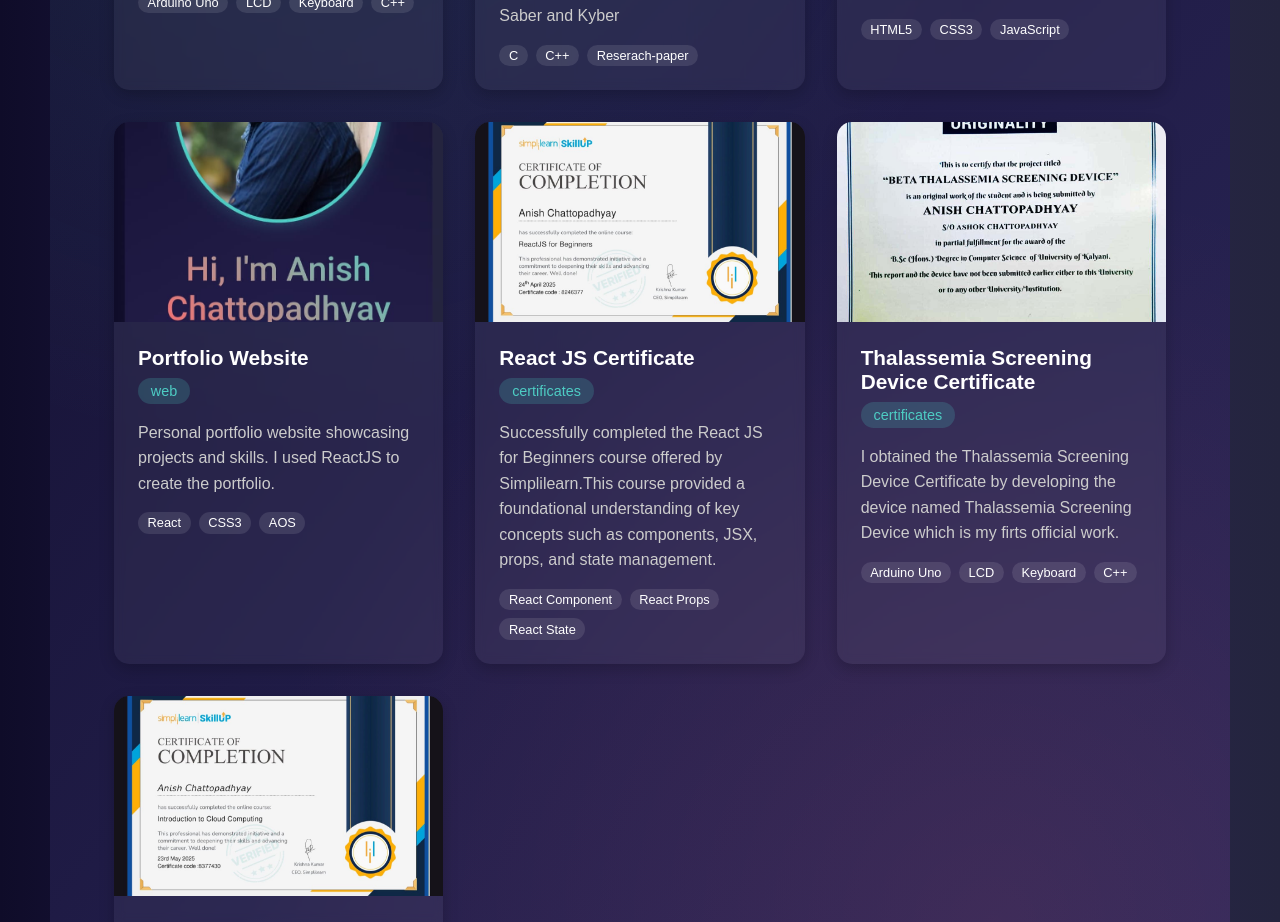
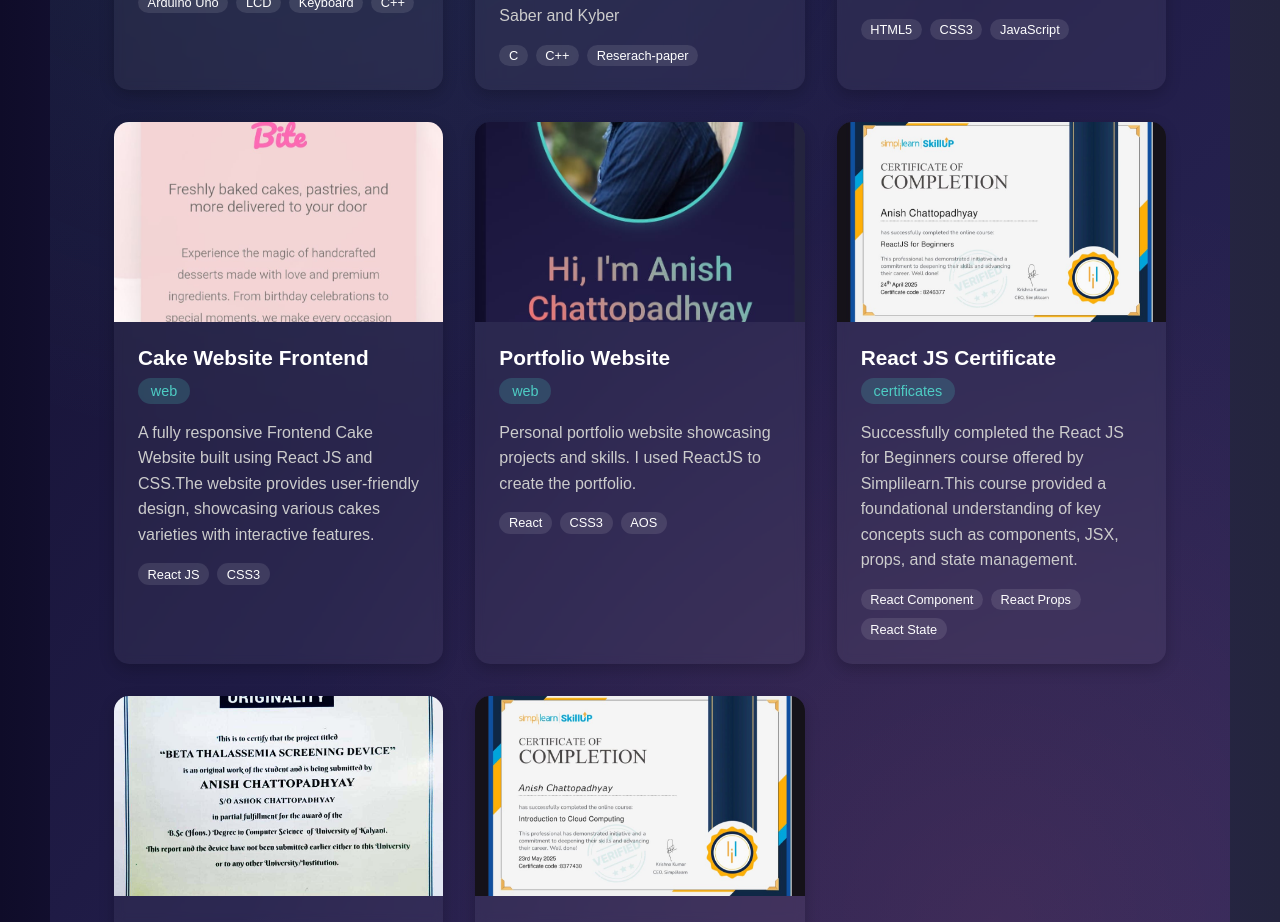
Before and after one commit to Anish-000/Portfolio, a React (Create React App) app: page / in a window 1280 px wide. Shown: the part 3700-4622 px from the top of the page. Built offline with nearby package versions, Linux system fonts and the light colour scheme.

Commit message:
Projects.jsx

```diff
--- a/src/components/Projects/Projects.jsx
+++ b/src/components/Projects/Projects.jsx
@@ -8,6 +8,7 @@ import Portfolio from '../../assets/images/portfolio.jpg';
 import reactjs from '../../assets/images/Certificate-react.jpg';
 import thalc from '../../assets/images/Certificate-thal.jpg';
 import cloudc from '../../assets/images/Cloud-certificate.jpg';
+import cake from '../../assets/images/Cake.jpg';
 
 const Projects = () => {
   const [filter, setFilter] = useState('all');
@@ -36,7 +37,16 @@ const Projects = () => {
       description: "A fully responsive Frontend Donut Website built using HTML, CSS, and JavaScript.The website provides user-friendly design, showcasing various donut varieties with interactive features.",
       technologies: ["HTML5", "CSS3","JavaScript"],
       github: "https://github.com/Anish-000/Donut-Frontend",
-      live: "https://project3.com"
+      live: "https://donut-frontend.vercel.app/"
+    },
+    {
+      title: "Cake Website Frontend",
+      category: "web",
+      image: cake,
+      description: "A fully responsive Frontend Cake Website built using React JS and CSS.The website provides user-friendly design, showcasing various cakes varieties with interactive features.",
+      technologies: ["React JS", "CSS3"],
+      github: "https://github.com/Anish-000/Sweet-Delights",
+      live: "https://sweet-delights-wheat.vercel.app/"
     },
     {
       title: "Portfolio Website",
@@ -45,7 +55,7 @@ const Projects = () => {
       description: "Personal portfolio website showcasing projects and skills. I used ReactJS to create the portfolio.",
       technologies: ["React", "CSS3", "AOS"],
       github: "https://github.com/Anish-000/Portfolio",
-      live: "https://project4.com"
+      live: "https://anish-portfolio-plum.vercel.app/"
     },
     {
       title: "React JS Certificate",
```
